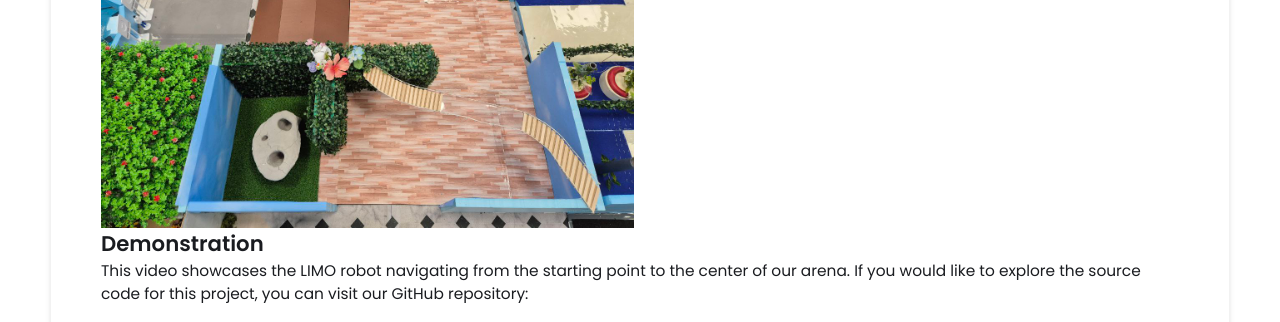
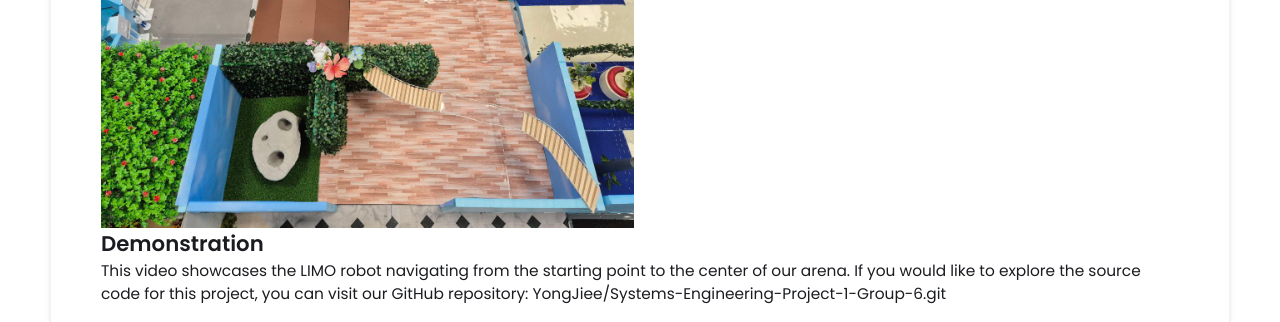
Before and after one commit to AloysiusHo/AloysiusHo.github.io, a Jekyll site: the page built from _projects/demo-project/index.md, in a window 1280 px wide and 900 px high, scrolled down 1191 px, cut to the strip 0-322 px from the top of the window. Built offline with Jekyll 4.4.1, drawn with Linux system fonts in a browser that asks for light colours.

Commit message:
Update index.md

```diff
--- a/_projects/demo-project/index.md
+++ b/_projects/demo-project/index.md
@@ -23,7 +23,7 @@ The theme of the arena is based on Canopy Park, a featured attraction at Changi
 
 ## Demonstration
 This video showcases the LIMO robot navigating from the starting point to the center of our arena.
-If you would like to explore the source code for this project, you can visit our GitHub repository:
+If you would like to explore the source code for this project, you can visit our GitHub repository: YongJiee/Systems-Engineering-Project-1-Group-6.git
 {% include youtube-video.html id="QSk72anIw7c" autoplay = "true" width= "900px" %}
 
 <br>
```
